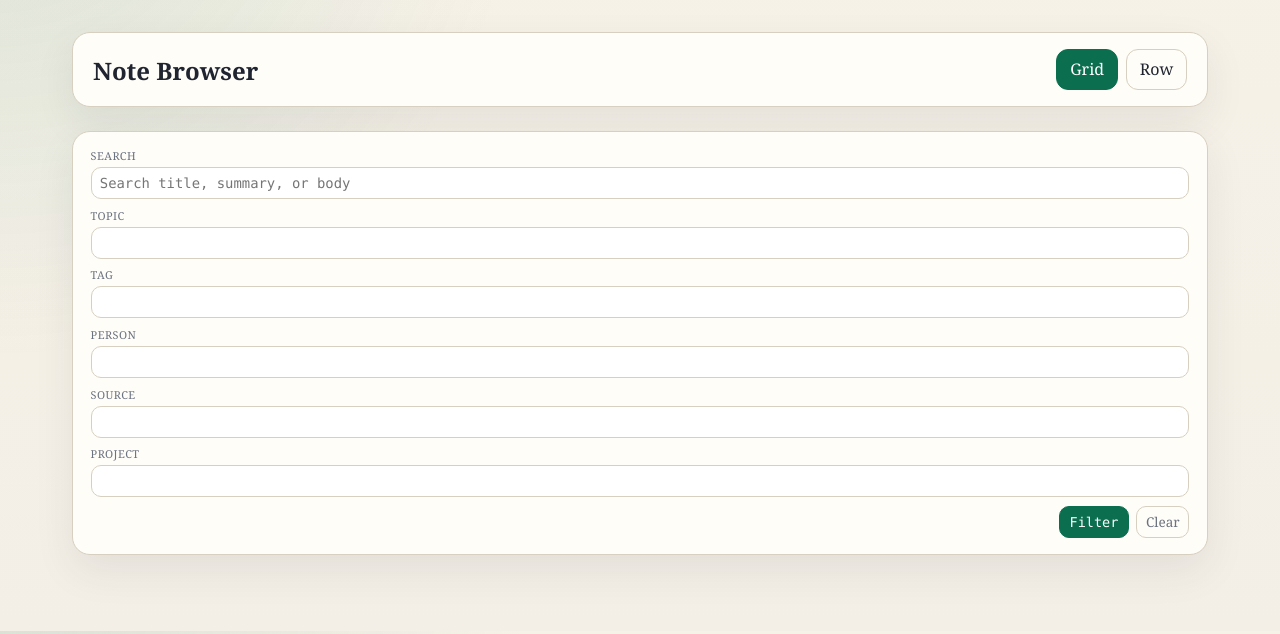
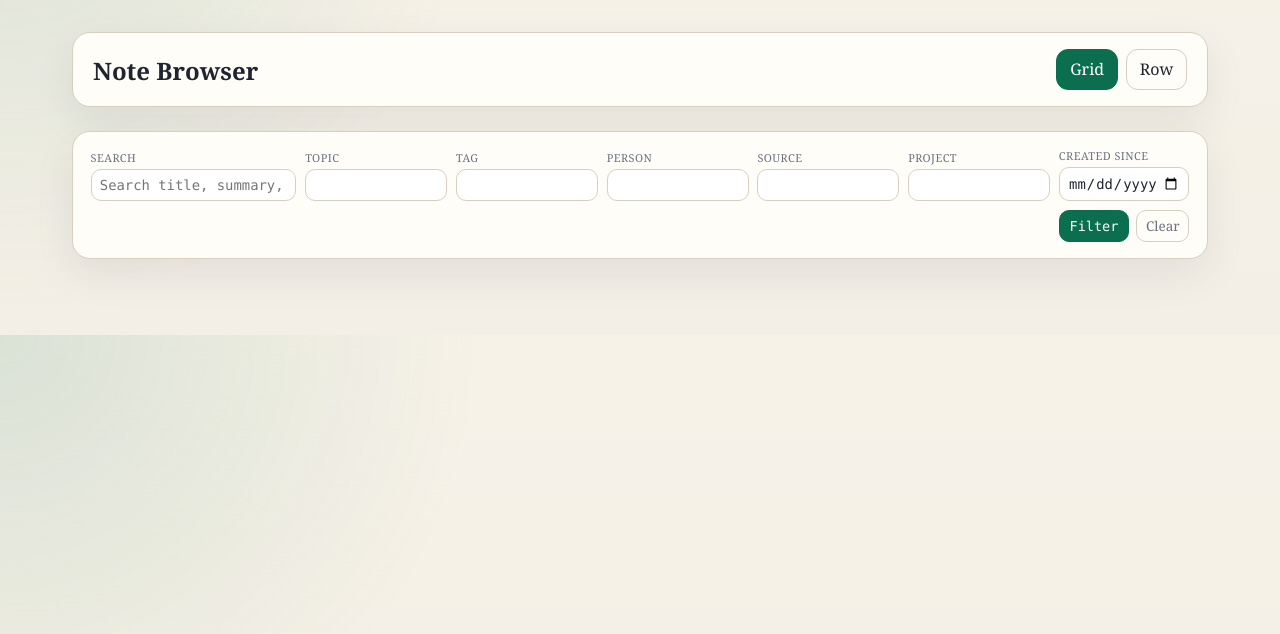
Before and after one commit to gumfactor/4900U_AI_Applications_for_Psychologists, a FastAPI app: page / in a window 1280 px wide. Shown: the part 166-800 px from the top of the page. Run offline with FastAPI, Linux system fonts and the light colour scheme.

Commit message:
Refine notes page layout

```diff
--- a/Workshop 1. Building Your Own Knowledge Graph/workshop/full_build_implementation/app/templates/notes.html
+++ b/Workshop 1. Building Your Own Knowledge Graph/workshop/full_build_implementation/app/templates/notes.html
@@ -11,10 +11,11 @@
 </section>
 <section class="panel filter-panel">
     <form method="get" action="/notes" class="filter-grid">
-        <label>Search
+        <div class="filter-fields">
+            <label class="filter-field filter-field-search">Search
                 <input name="q" type="text" value="{{ active_filters.q }}" placeholder="Search title, summary, or body">
             </label>
-        <label>Topic
+            <label class="filter-field">Topic
                 <input name="topic" type="text" value="{{ active_filters.topic }}" list="topics">
                 <datalist id="topics">
                     {% for value in filter_options.topics %}
@@ -22,7 +23,7 @@
                     {% endfor %}
                 </datalist>
             </label>
-        <label>Tag
+            <label class="filter-field">Tag
                 <input name="tag" type="text" value="{{ active_filters.tag }}" list="tags">
                 <datalist id="tags">
                     {% for value in filter_options.tags %}
@@ -30,7 +31,7 @@
                     {% endfor %}
                 </datalist>
             </label>
-        <label>Person
+            <label class="filter-field">Person
                 <input name="person" type="text" value="{{ active_filters.person }}" list="people">
                 <datalist id="people">
                     {% for value in filter_options.people %}
@@ -38,7 +39,7 @@
                     {% endfor %}
                 </datalist>
             </label>
-        <label>Source
+            <label class="filter-field">Source
                 <input name="source" type="text" value="{{ active_filters.source }}" list="sources">
                 <datalist id="sources">
                     {% for value in filter_options.sources %}
@@ -46,7 +47,7 @@
                     {% endfor %}
                 </datalist>
             </label>
-        <label>Project
+            <label class="filter-field">Project
                 <input name="project" type="text" value="{{ active_filters.project }}" list="projects">
                 <datalist id="projects">
                     {% for value in filter_options.projects %}
@@ -54,6 +55,10 @@
                     {% endfor %}
                 </datalist>
             </label>
+            <label class="filter-field filter-field-date">Created Since
+                <input name="created_since" type="date" value="{{ active_filters.created_since }}">
+            </label>
+        </div>
         <input name="view" type="hidden" value="{{ view_mode }}">
         <div class="filter-actions">
             <button type="submit" class="inline-button">Filter</button>
@@ -69,9 +74,19 @@
         {% set people = note.metadata.people | sort %}
         {% set sources = note.metadata.sources | sort %}
         {% set projects = note.metadata.projects | sort %}
+        {% set has_attachments = note.metadata.attachments %}
         {% if view_mode == 'row' %}
         <div class="panel-head note-row-header">
-            <h3><a href="/notes/{{ note.slug }}?return_to={{ return_to | urlencode }}">{{ note.metadata.title }}</a></h3>
+            <h3 class="note-card-title">
+                <a href="/notes/{{ note.slug }}?return_to={{ return_to | urlencode }}">{{ note.metadata.title }}</a>
+                {% if has_attachments %}
+                <span class="note-attachment-indicator" title="This note has attachments" aria-label="This note has attachments">
+                    <svg viewBox="0 0 16 16" aria-hidden="true" focusable="false">
+                        <path d="M5.5 8.5 9.74 4.26a2.5 2.5 0 1 1 3.54 3.54L7.27 13.8a4 4 0 0 1-5.66-5.66l6.01-6.01" fill="none" stroke="currentColor" stroke-linecap="round" stroke-linejoin="round" stroke-width="1.4"/>
+                    </svg>
+                </span>
+                {% endif %}
+            </h3>
             {% if topics or tags or people or sources or projects %}
             <details class="attribute-details note-row-attributes">
                 <summary>Show Attributes</summary>
@@ -131,7 +146,16 @@
         </div>
         {% else %}
         <div class="panel-head">
-            <h3><a href="/notes/{{ note.slug }}?return_to={{ return_to | urlencode }}">{{ note.metadata.title }}</a></h3>
+            <h3 class="note-card-title">
+                <a href="/notes/{{ note.slug }}?return_to={{ return_to | urlencode }}">{{ note.metadata.title }}</a>
+                {% if has_attachments %}
+                <span class="note-attachment-indicator" title="This note has attachments" aria-label="This note has attachments">
+                    <svg viewBox="0 0 16 16" aria-hidden="true" focusable="false">
+                        <path d="M5.5 8.5 9.74 4.26a2.5 2.5 0 1 1 3.54 3.54L7.27 13.8a4 4 0 0 1-5.66-5.66l6.01-6.01" fill="none" stroke="currentColor" stroke-linecap="round" stroke-linejoin="round" stroke-width="1.4"/>
+                    </svg>
+                </span>
+                {% endif %}
+            </h3>
         </div>
         {% if topics or tags or people or sources or projects %}
         <details class="attribute-details">
```
Lines whose indentation alone changed are shown as unchanged.
